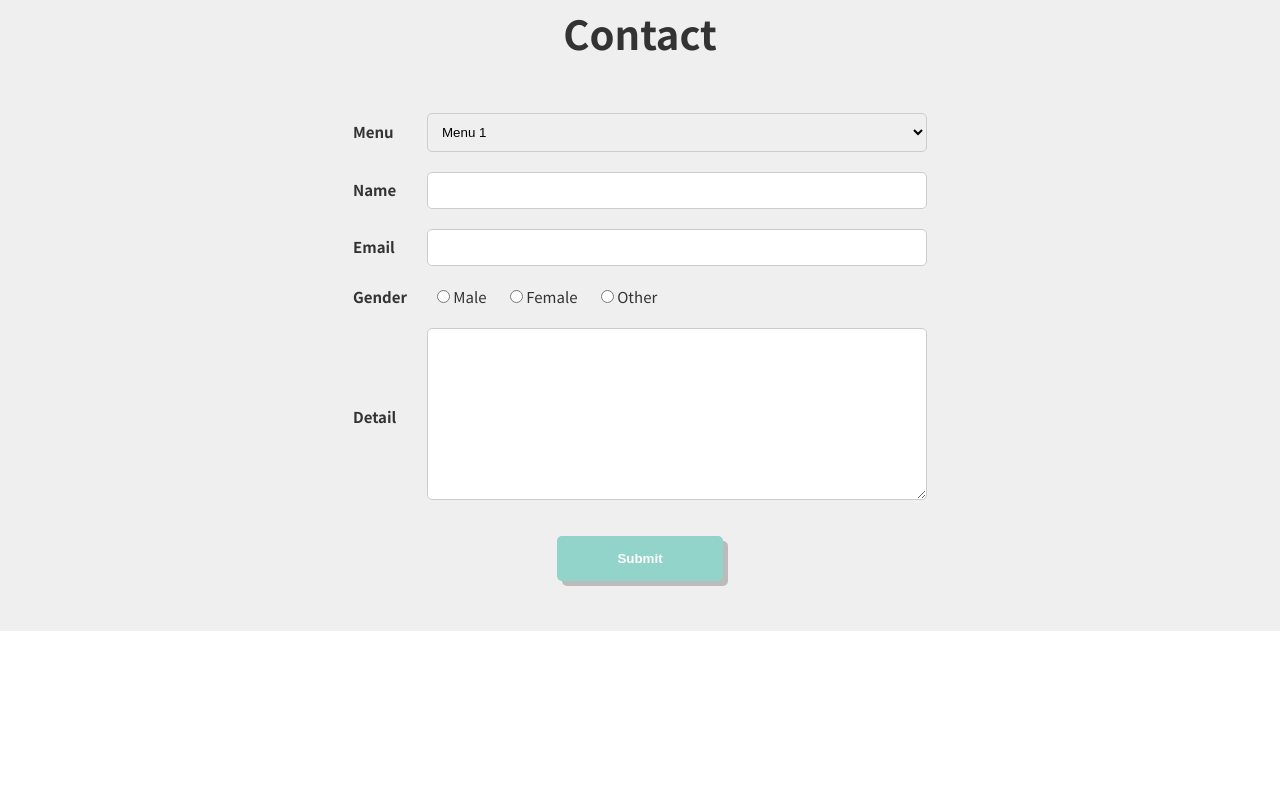
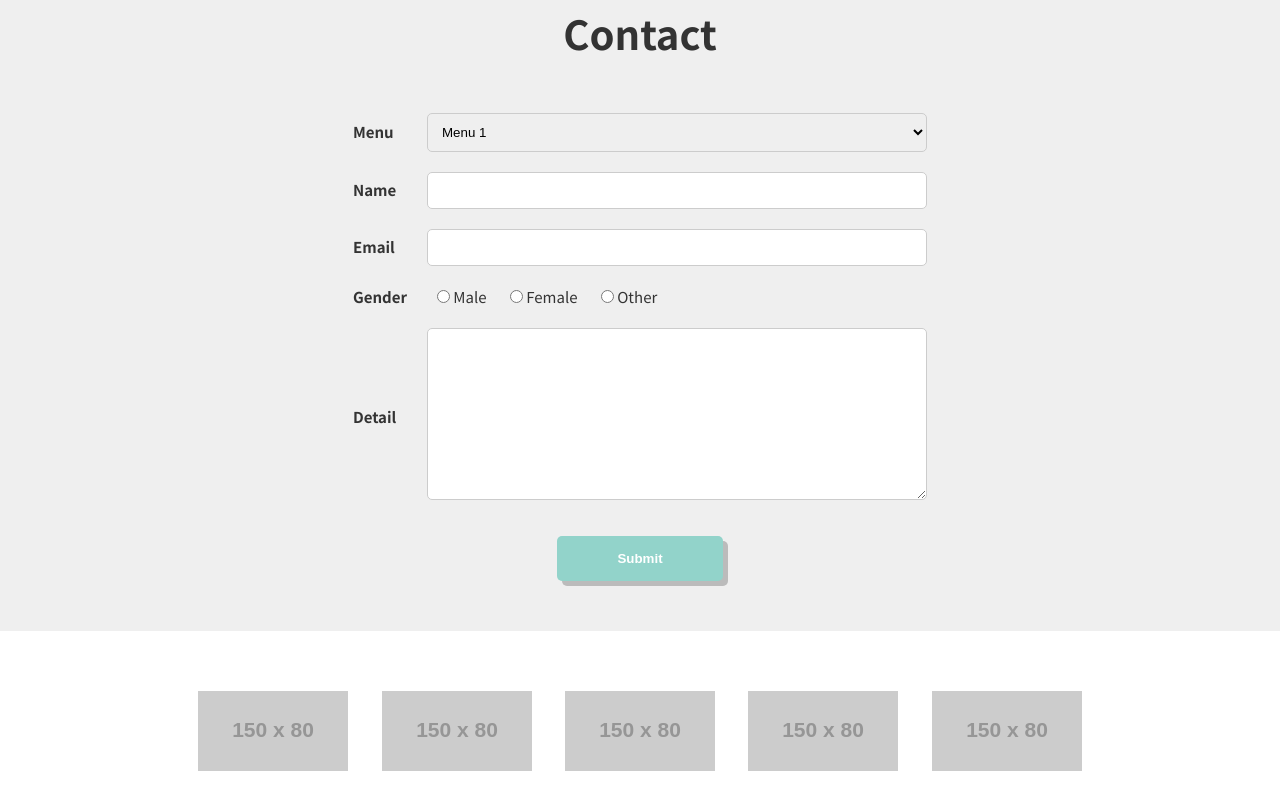
Before and after one commit to aoitech/practice_front, a plain HTML site: page index.html in a window 1280 px wide. Shown: the part 1643-2452 px from the top of the page. Before the commit the page ends 2274 px from the top, so only its background shows below. Drawn offline with Linux system fonts and the light colour scheme; placeholder pictures from the web are drawn by us.

Commit message:
worksの作成

```diff
--- a/assets/css/style.css
+++ b/assets/css/style.css
@@ -258,3 +258,17 @@ form
   text-align: center;
   margin: 20px;
 }
+
+/*
+works
+*/
+
+.works {
+  margin: 40px 0;
+  padding: 20px;
+  text-align: center;
+}
+
+.works > img {
+  margin: 0 15px;
+}
--- a/index.html
+++ b/index.html
@@ -217,6 +217,14 @@
   </form>
 </section>
 
+<aside class="works">
+  <img class="about-image" src="https://dummyimage.com/150x80/ccc/fff" alt="Logo">
+  <img class="about-image" src="https://dummyimage.com/150x80/ccc/fff" alt="Logo">
+  <img class="about-image" src="https://dummyimage.com/150x80/ccc/fff" alt="Logo">
+  <img class="about-image" src="https://dummyimage.com/150x80/ccc/fff" alt="Logo">
+  <img class="about-image" src="https://dummyimage.com/150x80/ccc/fff" alt="Logo">
+</aside>
+
   <script src="./assets/js/app.js"></script>
 </body>
 </html>
```
